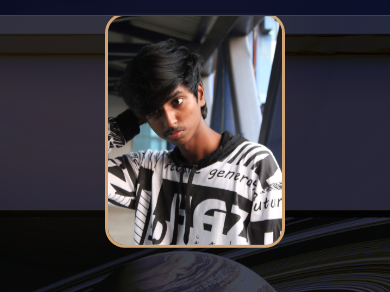
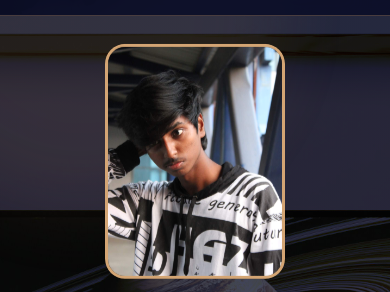
Before and after one commit to kishoreweb1826/MyPortfolio, a plain HTML site: page index.html in a window 390 px wide. Shown: the part 75-367 px from the top of the page. Drawn offline with Linux system fonts and the light colour scheme.

Commit message:
spacing for photo

```diff
--- a/styles.css
+++ b/styles.css
@@ -1418,6 +1418,10 @@ body {
 
 /* Tablet / Small Desktop */
 @media (max-width: 1024px) {
+    .hero {
+        padding-top: 90px;
+    }
+
     .hero-content {
         gap: 40px;
         padding: 0 30px;
@@ -1445,6 +1449,10 @@ body {
 
     .hamburger {
         display: flex;
+    }
+
+    .hero {
+        padding-top: 100px;
     }
 
     .hero-content {
@@ -1527,6 +1535,10 @@ body {
 
 /* Mobile portrait */
 @media (max-width: 480px) {
+    .hero {
+        padding-top: 110px;
+    }
+
     .hero-title {
         font-size: 32px;
     }
```
